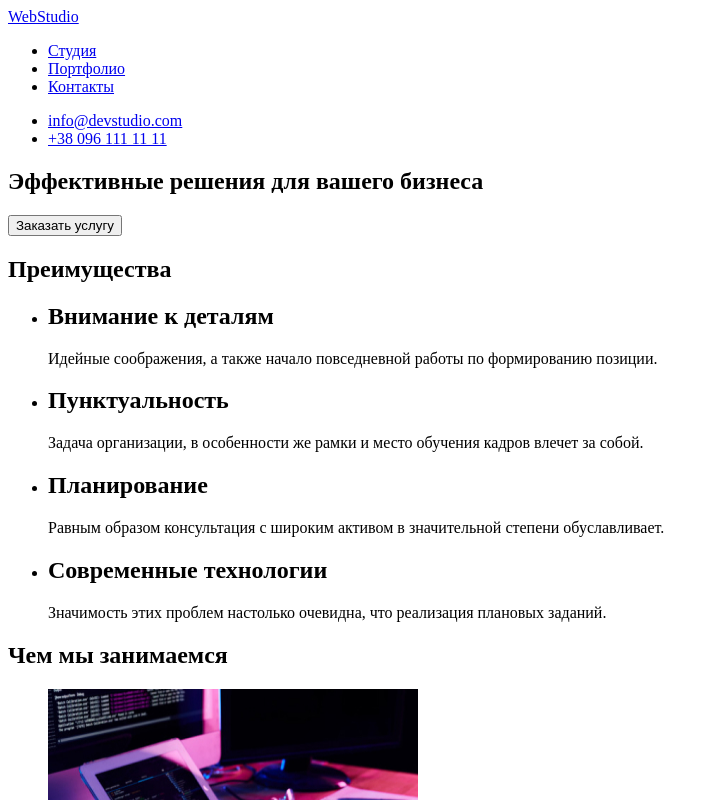
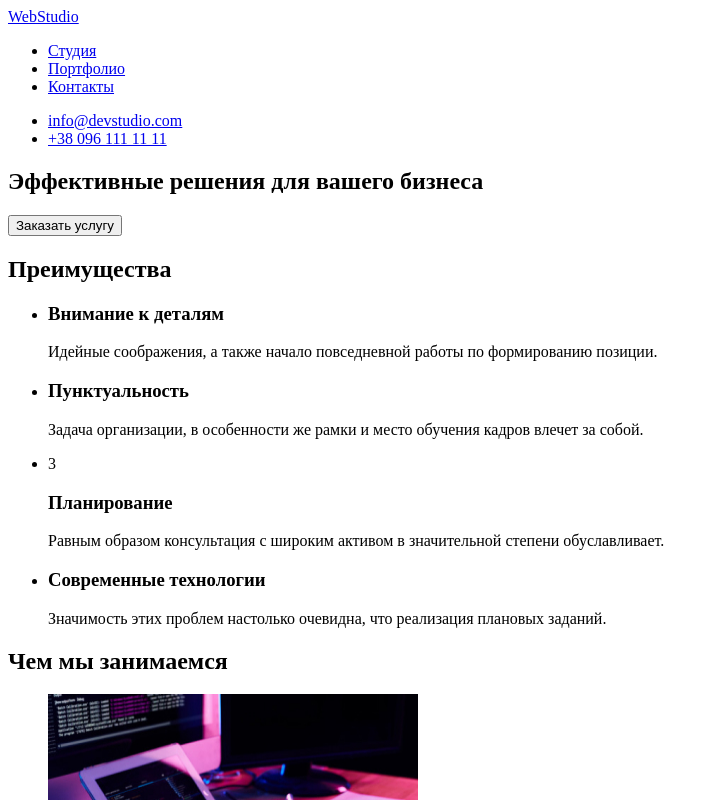
Before and after one commit to IAmVorontsov/goit-markup-hw-01, a plain HTML site: page index.html in a window 1280 px wide. Shown: the top 800 px of the page, without its empty margins (0-719 px from the left). Drawn offline with Linux system fonts and the light colour scheme.

Commit message:
add changes in nav, h2, and adress

```diff
--- a/index.html
+++ b/index.html
@@ -8,8 +8,8 @@
 	</head>
 	<body>
 		<header>
-			<a href="./index.html">WebStudio</a>
 			<nav>
+				<a href="./index.html">WebStudio</a>
 				<ul>
 					<li><a href="#">Студия</a></li>
 					<li><a href="#">Портфолио</a></li>
@@ -34,19 +34,20 @@
 				<h2>Преимущества</h2>
 				<ul>
 					<li>
-						<h2>Внимание к деталям</h2>
+						<h3>Внимание к деталям</h3>
 						<p>Идейные соображения, а также начало повседневной работы по формированию позиции.</p>
 					</li>
 					<li>
-						<h2>Пунктуальность</h2>
+						<h3>Пунктуальность</h3>
 						<p>Задача организации, в особенности же рамки и место обучения кадров влечет за собой.</p>
 					</li>
 					<li>
-						<h2>Планирование</h2>
+						3
+						<h3>Планирование</h3>
 						<p>Равным образом консультация с широким активом в значительной степени обуславливает.</p>
 					</li>
 					<li>
-						<h2>Современные технологии</h2>
+						<h3>Современные технологии</h3>
 						<p>Значимость этих проблем настолько очевидна, что реализация плановых заданий.</p>
 					</li>
 				</ul>
@@ -100,11 +101,13 @@
 		</main>
 		<footer>
 			<a href="./index.html">WebStudio</a>
-			<address>г. Киев, пр-т Леси Украинки, 26</address>
-			<ul>
-				<li><a href="mailto:info@example.com">info@example.com</a></li>
-				<li><a href="tel:+380991111111">+38 099 111 11 11</a></li>
-			</ul>
+			<address>
+				<ul>
+					<li><a href="#">г. Киев, пр-т Леси Украинки, 26</a></li>
+					<li><a href="mailto:info@example.com">info@example.com</a></li>
+					<li><a href="tel:+380991111111">+38 099 111 11 11</a></li>
+				</ul>
+			</address>
 		</footer>
 	</body>
 </html>
```
